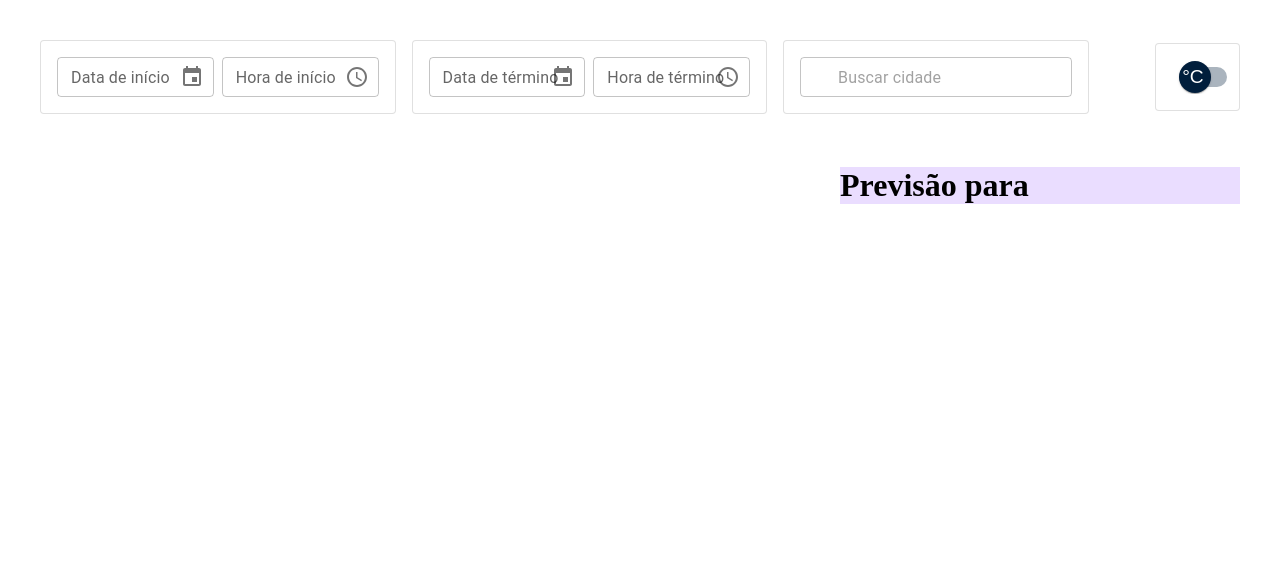
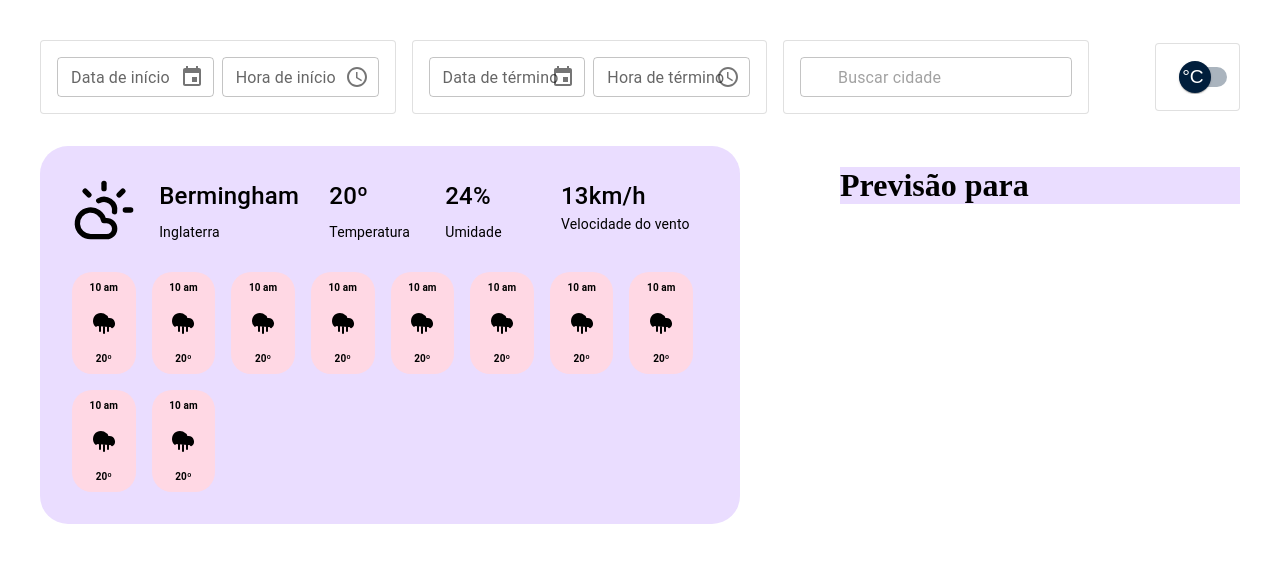
Before and after one commit to kaiquerbezerra/tempo-certo, a React (Vite) app in the folder frontend/: page /dashboard in a window 1280 px wide. Shown: the top 562 px of the page. Built offline with nearby package versions, Linux system fonts and the light colour scheme; some icons are missing.

Commit message:
feat: add location overview layout

```diff
--- a/frontend/package.json
+++ b/frontend/package.json
@@ -18,6 +18,7 @@
     "axios": "^1.8.4",
     "dayjs": "^1.11.13",
     "lodash": "^4.17.21",
+    "lucide-react": "^0.507.0",
     "prettier": "^3.5.3",
     "react": "^19.0.0",
     "react-dom": "^19.0.0",
--- a/frontend/src/pages/dashboard.tsx
+++ b/frontend/src/pages/dashboard.tsx
@@ -1,17 +1,90 @@
 import { useSearchParams } from "react-router";
-import { Box, Grid } from "@mui/material";
+import { Box, Grid, Typography } from "@mui/material";
+import { CloudRain, CloudSun } from "lucide-react";
 
 export function Dashboard() {
   const [searchParams] = useSearchParams();
   const location = searchParams.get("location");
-  const startsAt = searchParams.get("startsAt");
-  const endsAt = searchParams.get("endsAt");
 
   return (
     <Grid container justifyContent="space-between">
       <Grid size={7}>
-        <Box sx={{ backgroundColor: "#EADDFF" }}>
-          <h1>{location}</h1>
+        <Box sx={{ backgroundColor: "#EADDFF" }} p={4} borderRadius={7}>
+          <Grid container direction="column" spacing={2}>
+            <Grid container direction="row" justifyContent="space-between">
+              <CloudSun style={{ width: "64px", height: "64px" }} />
+              <Grid
+                container
+                justifyContent="start"
+                direction="column"
+                size={3}
+                alignItems="start"
+                spacing={1}
+              >
+                <Typography fontSize={24} fontWeight="medium">
+                  Bermingham
+                </Typography>
+                <Typography fontSize={14}>Inglaterra</Typography>
+              </Grid>
+              <Grid
+                size={2}
+                container
+                justifyContent="start"
+                direction="column"
+                alignItems="start"
+                spacing={1}
+              >
+                <Typography fontSize={24} fontWeight="medium">
+                  20º
+                </Typography>
+                <Typography fontSize={14}>Temperatura</Typography>
+              </Grid>
+              <Grid
+                size={2}
+                container
+                justifyContent="start"
+                direction="column"
+                alignItems="start"
+                spacing={1}
+              >
+                <Typography fontSize={24} fontWeight="medium">
+                  24%
+                </Typography>
+                <Typography fontSize={14}>Umidade</Typography>
+              </Grid>
+              <Grid size={3}>
+                <Typography fontSize={24} fontWeight="medium">
+                  13km/h
+                </Typography>
+                <Typography fontSize={14}>Velocidade do vento</Typography>
+              </Grid>
+            </Grid>
+            <Grid container direction="row" spacing={2}>
+              {Array.from({ length: 10 }).map(() => (
+                <Box
+                  sx={{ backgroundColor: "#FFD8E4" }}
+                  borderRadius={5}
+                  paddingX={2.2}
+                  paddingY={1}
+                >
+                  <Grid
+                    container
+                    direction="column"
+                    spacing={2}
+                    alignItems="center"
+                  >
+                    <Typography fontSize={10} fontWeight="bold">
+                      10 am
+                    </Typography>
+                    <CloudRain fill="black" />
+                    <Typography fontSize={10} fontWeight="bold">
+                      20º
+                    </Typography>
+                  </Grid>
+                </Box>
+              ))}
+            </Grid>
+          </Grid>
         </Box>
       </Grid>
       <Grid size={4}>
```
Also changed, not shown: 1 other file (tests, documents, lock files or other folders).
